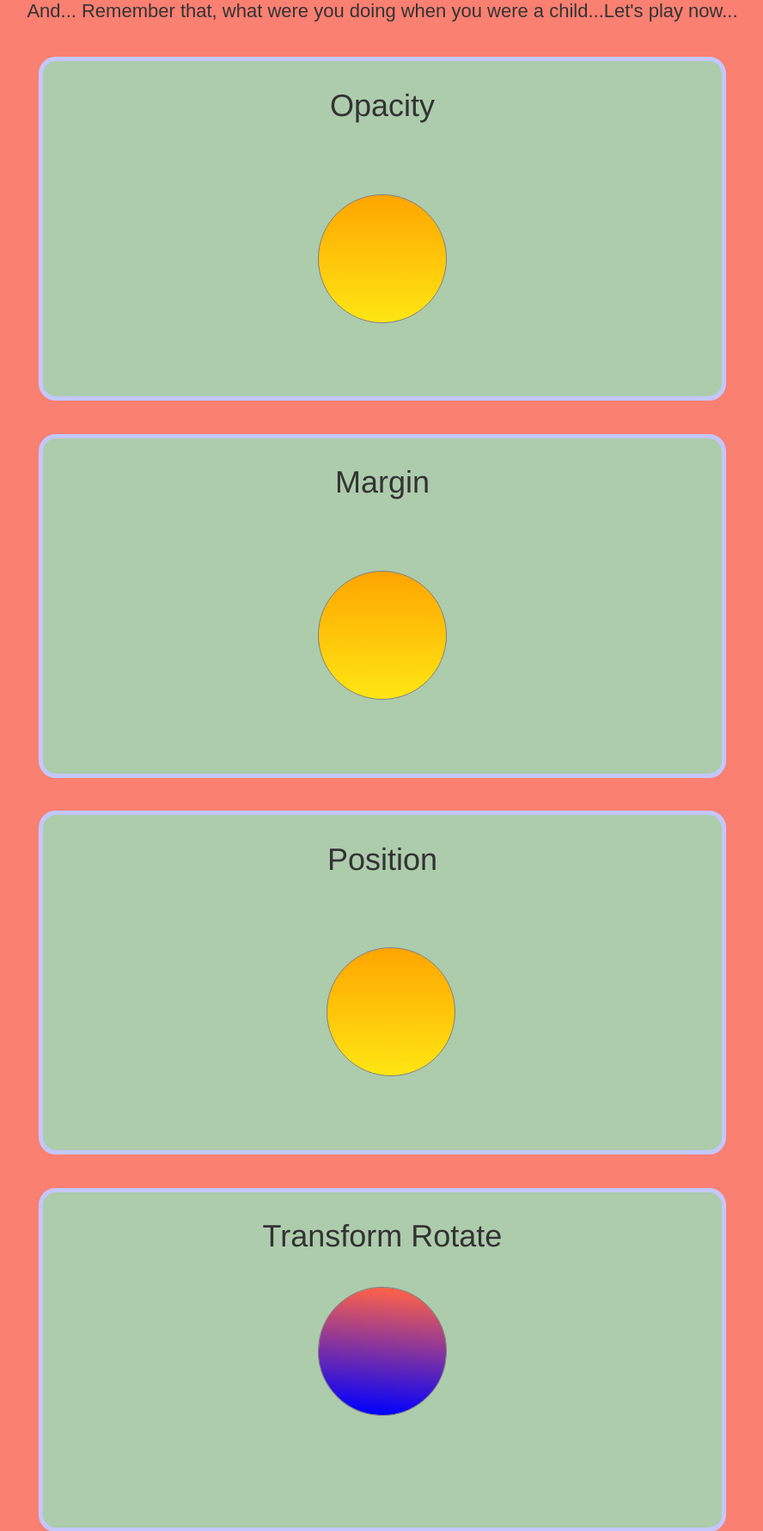
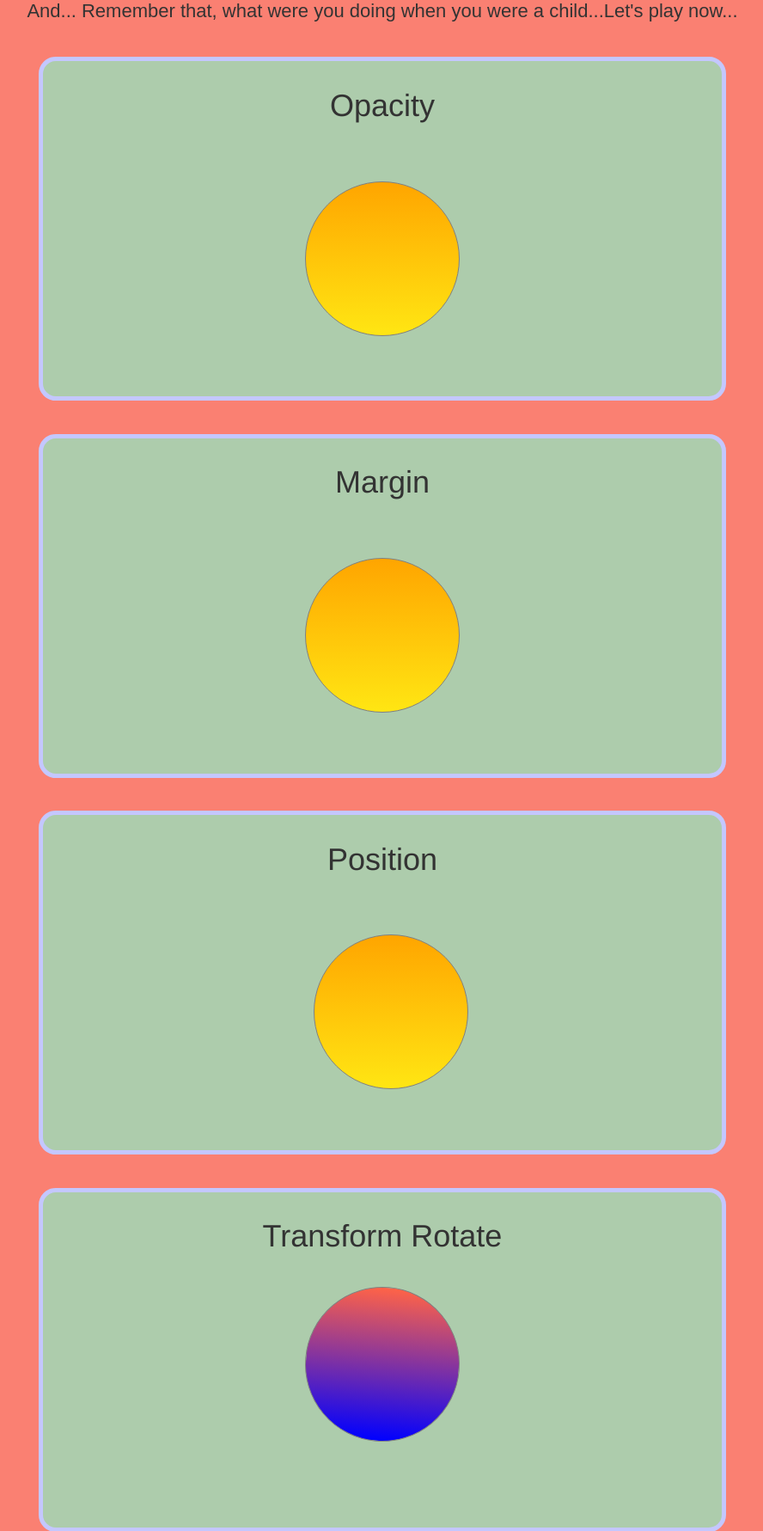
Before and after one commit to SabihaOzturk/Transitions, a PHP site: page / in a window 1280 px wide. Shown: the part 330-2111 px from the top of the page at 86% size, without its empty margins (195-1083 px from the left). Run offline with PHP 8.4, Linux system fonts and the light colour scheme; some libraries are stand-ins or nearby versions.

Commit message:
changed size circle

```diff
--- a/css/index.css
+++ b/css/index.css
@@ -35,8 +35,8 @@ p, .buttons {
 
 #opacity {
   border: 1px gray solid;
-  width: 150px;
-  height: 150px;
+  width: 180px;
+  height: 180px;
   border-radius: 100px;
   margin: 20% auto;
   padding: 30px;
@@ -66,8 +66,8 @@ p, .buttons {
 
 #margin {
   border: 1px gray solid;
-  width: 150px;
-  height: 150px;
+  width: 180px;
+  height: 180px;
   border-radius: 100px;
   margin: 20% auto;
   padding: 30px;
@@ -97,8 +97,8 @@ p, .buttons {
 
 #position {
   border: 1px gray solid;
-  width: 150px;
-  height: 150px;
+  width: 180px;
+  height: 180px;
   border-radius: 100px;
   margin: 20% auto;
   padding: 30px;
@@ -135,8 +135,8 @@ p, .buttons {
 
 #transform-rotate {
   border: 1px gray solid;
-  width: 150px;
-  height: 150px;
+  width: 180px;
+  height: 180px;
   border-radius: 100px;
   margin: 20% auto;
   padding: 30px;
@@ -176,8 +176,8 @@ p, .buttons {
 
 #transform-scale {
   border: 1px gray solid;
-  width: 150px;
-  height: 150px;
+  width: 180px;
+  height: 180px;
   border-radius: 100px;
   margin: 20% auto;
   padding: 30px;
--- a/stylesheets/_mixins.scss
+++ b/stylesheets/_mixins.scss
@@ -12,8 +12,8 @@
 }
 @mixin content-inner{
   border:1px gray solid;
-  width:150px;
-  height:150px;
+  width:180px;
+  height:180px;
   border-radius:100px;
   margin:20% auto;
   padding:30px;
```
